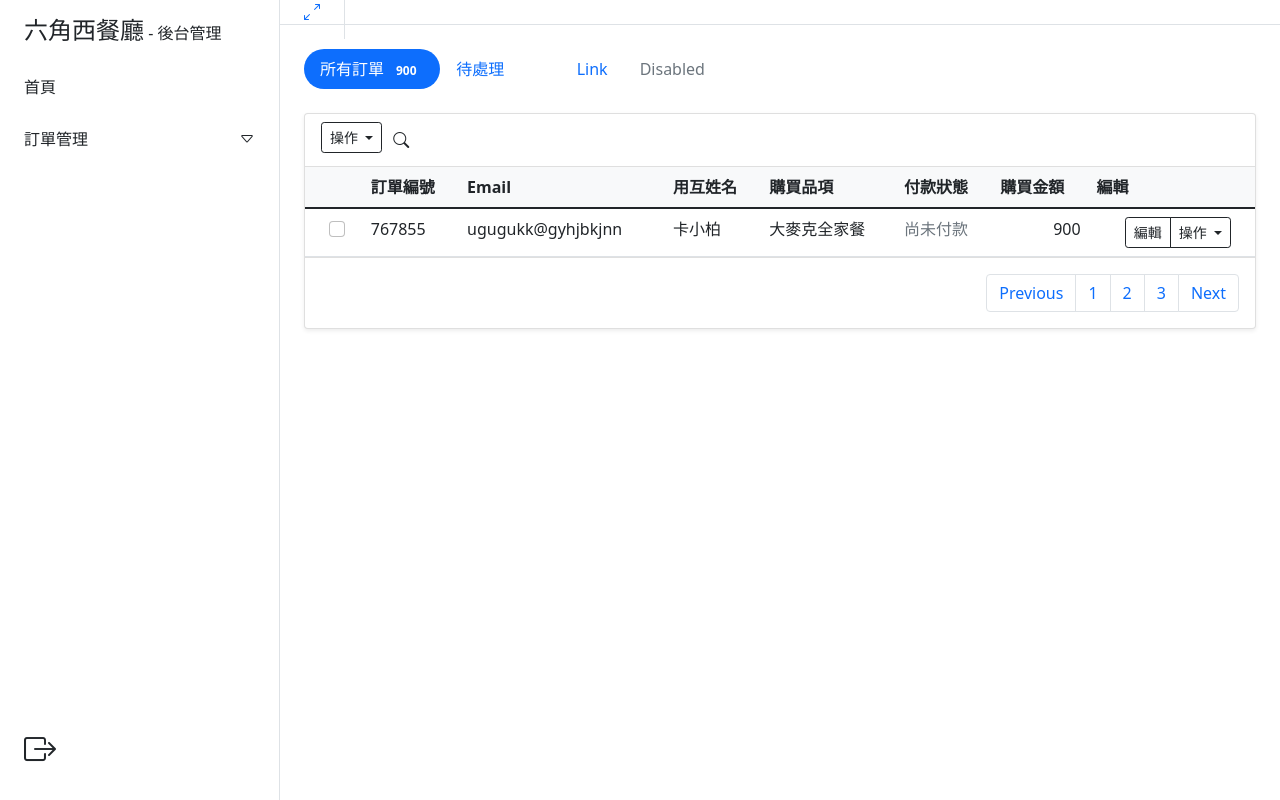
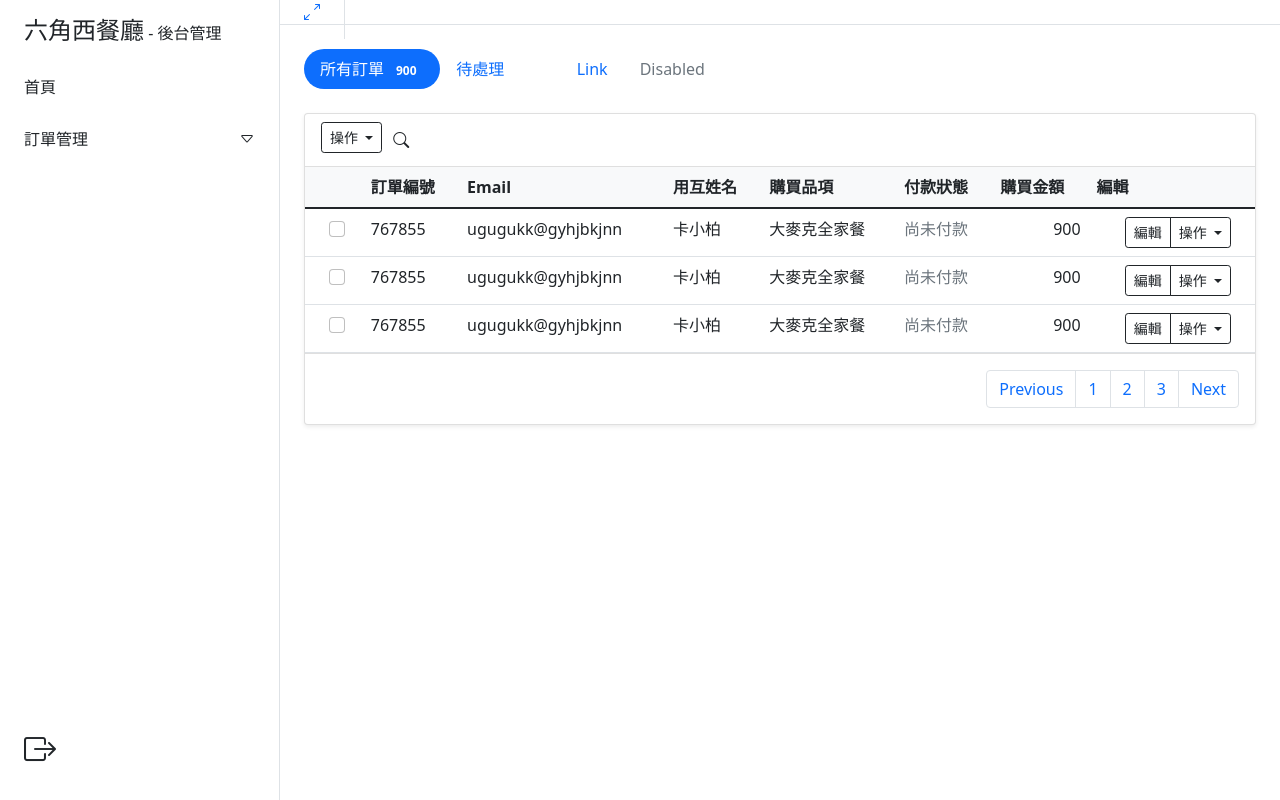
Before and after one commit to afwyou/Hexschool-Bootstrap5-Dashboard, a website: page orders.html in a window 1280 px wide. Drawn offline with nearby package versions, Linux system fonts and the light colour scheme.

Commit message:
為了改善table-responsive所造成的空間不足捲軸，增加tr

```diff
--- a/orders.html
+++ b/orders.html
@@ -141,9 +141,60 @@
                           操作
                         </button>
                         <ul class="dropdown-menu" aria-labelledby="dropdownMenuButton1">
-                          <li><a class="dropdown-item" href="#">Action</a></li>
-                          <li><a class="dropdown-item" href="#">Another action</a></li>
-                          <li><a class="dropdown-item" href="#">Something else here</a></li>
+                          <li><a class="dropdown-item" href="#">修改狀態</a></li>
+                          <li><a class="dropdown-item" href="#">刪除訂單</a></li>
+                        </ul>
+                      </div>
+                    </td>
+                  </tr>
+                  <tr>
+                    <td class="ps-4">
+                      <input type="checkbox" class="form-check-input">
+                    </td>
+                    <td scope="row">767855</td>
+                    <td>ugugukk@gyhjbkjnn</td>
+                    <td>卡小柏</td>
+                    <td>大麥克全家餐</td>
+                    <td>
+                      <div class="text-muted">尚未付款</div>
+                    </td>
+                    <td class="text-end">900</td>
+                    <td class="text-end pe-4">
+                      <div class="btn-group">
+                        <a href="#" class="btn btn-sm btn-outline-dark">編輯<i class="bi.bi-pen"></i></a>
+                        <button class="btn btn-sm btn-outline-dark dropdown-toggle" type="button"
+                          id="dropdownMenuButton1" data-bs-toggle="dropdown" aria-expanded="false">
+                          操作
+                        </button>
+                        <ul class="dropdown-menu" aria-labelledby="dropdownMenuButton1">
+                          <li><a class="dropdown-item" href="#">修改狀態</a></li>
+                          <li><a class="dropdown-item" href="#">刪除訂單</a></li>
+                        </ul>
+                      </div>
+                    </td>
+                  </tr>
+                  <tr>
+                    <td class="ps-4">
+                      <input type="checkbox" class="form-check-input">
+                    </td>
+                    <td scope="row">767855</td>
+                    <td>ugugukk@gyhjbkjnn</td>
+                    <td>卡小柏</td>
+                    <td>大麥克全家餐</td>
+                    <td>
+                      <div class="text-muted">尚未付款</div>
+                    </td>
+                    <td class="text-end">900</td>
+                    <td class="text-end pe-4">
+                      <div class="btn-group">
+                        <a href="#" class="btn btn-sm btn-outline-dark">編輯<i class="bi.bi-pen"></i></a>
+                        <button class="btn btn-sm btn-outline-dark dropdown-toggle" type="button"
+                          id="dropdownMenuButton1" data-bs-toggle="dropdown" aria-expanded="false">
+                          操作
+                        </button>
+                        <ul class="dropdown-menu" aria-labelledby="dropdownMenuButton1">
+                          <li><a class="dropdown-item" href="#">修改狀態</a></li>
+                          <li><a class="dropdown-item" href="#">刪除訂單</a></li>
                         </ul>
                       </div>
                     </td>
```
